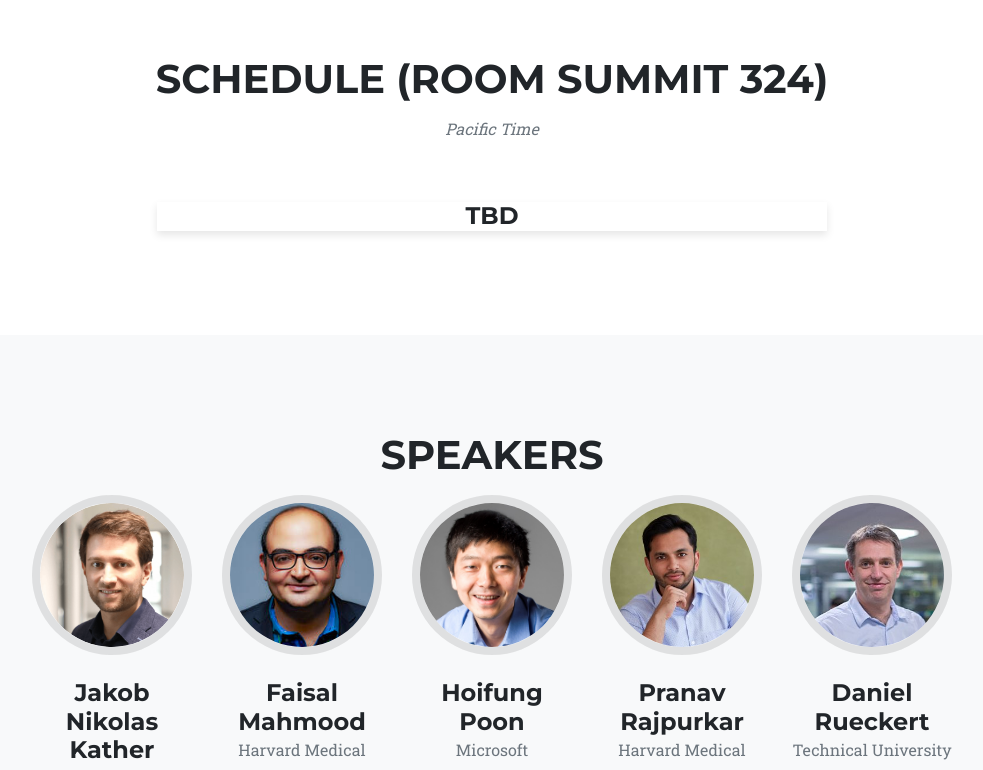
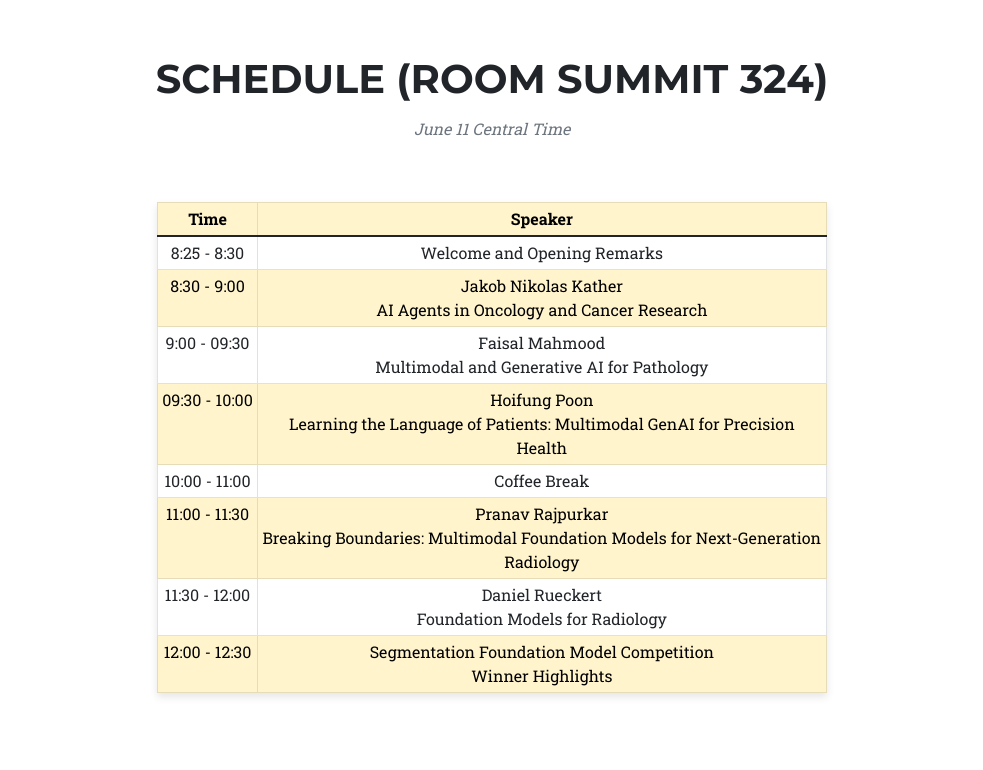
Before and after one commit to fmv-cvpr25workshop/fmv-cvpr25workshop.github.io, a plain HTML site: page index.html in a window 1280 px wide. Shown: the part 1270-2040 px from the top of the page, without its empty margins (148-1131 px from the left). Drawn offline with nearby package versions, Linux system fonts and the light colour scheme; some icons are missing.

Commit message:
update SCHEDULE

```diff
--- a/index.html
+++ b/index.html
@@ -103,71 +103,59 @@
         <div class="container">
             <div class="text-center">
                 <h2 class="section-heading text-uppercase">Schedule (Room Summit 324)</h2>
-                <h3 class="section-subheading text-muted"> Pacific Time </h3>
+                <h3 class="section-subheading text-muted"> June 11 Central Time </h3>
                 <div class="table-container">
-                    <h4>
+                    <!-- <h4>
                         TBD
-                    </h4>
-                    <!-- <table class="table table-responsive table-bordered table-hover table-sm">
+                    </h4> -->
+                    <table class="table table-responsive table-bordered table-hover table-sm">
                         <thead class="table-primary">
                             <tr>
-                                <th style="white-space: nowrap;">Time (06/17)</th>
+                                <th style="white-space: nowrap;">Time</th>
                                 <th style="word-wrap: break-word; white-space: normal;">Speaker</th>
                             </tr>
                         </thead>
                         <tbody>
                             <tr>
-                                <td style="white-space: nowrap;">8:30 - 8:40</td>
+                                <td style="white-space: nowrap;">8:25 - 8:30</td>
                                 <td style="word-wrap: break-word; white-space: normal;">Welcome and Opening Remarks</td>
                             </tr>
                             <tr  class="table-primary">
-                                <td style="white-space: nowrap;">8:40 - 9:20</td>
-                                <td style="word-wrap: break-word; white-space: normal;">Shekoofeh Azizi<br>
-                                    <a href="https://youtu.be/zoKr60f-Kws" target="_blank">Emergence of Foundation Models: Opportunities to Rethink Medical AI</a></td>
+                                <td style="white-space: nowrap;">8:30 - 9:00</td>
+                                <td style="word-wrap: break-word; white-space: normal;">Jakob Nikolas Kather<br>
+                                    AI Agents in Oncology and Cancer Research</td>
                             </tr>
                             <tr>
-                                <td style="white-space: nowrap;">9:20 - 10:00</td>
-                                <td style="word-wrap: break-word; white-space: normal;">Sharon Xiaolei Huang<br>
-                                    <a href="https://youtu.be/pn0L6C7AcAE" target="_blank">Foundation Models for Medical Image and Video Generation</a></td>
+                                <td style="white-space: nowrap;">9:00 - 09:30</td>
+                                <td style="word-wrap: break-word; white-space: normal;">Faisal Mahmood<br>
+                                    Multimodal and Generative AI for Pathology</td>
                             </tr>
                             <tr class="table-primary">
-                                <td style="white-space: nowrap;">10:00 - 10:40</td>
+                                <td style="white-space: nowrap;">09:30 - 10:00</td>
+                                <td style="word-wrap: break-word; white-space: normal;">Hoifung Poon<br>
+                                    Learning the Language of Patients: Multimodal GenAI for Precision Health</td>
+                            </tr>
+                            <tr>
+                                <td style="white-space: nowrap;">10:00 - 11:00</td>
                                 <td style="word-wrap: break-word; white-space: normal;">Coffee Break</td>
                             </tr>
+                            <tr class="table-primary">
+                                <td style="white-space: nowrap;">11:00 - 11:30</td>
+                                <td style="word-wrap: break-word; white-space: normal;">Pranav Rajpurkar<br>
+                                    Breaking Boundaries: Multimodal Foundation Models for Next-Generation Radiology</td>
+                            </tr>
                             <tr>
-                                <td style="white-space: nowrap;">10:40 - 11:20</td>
-                                <td style="word-wrap: break-word; white-space: normal;">Mu Wei<br>
-                                    <a href="https://youtu.be/nB2wSememdE" target="_blank">BiomedParse: A Biomedical Foundation Model for Image Parsing of Everything Everywhere All At Once</a></td>
+                                <td style="white-space: nowrap;">11:30 - 12:00</td>
+                                <td style="word-wrap: break-word; white-space: normal;">Daniel Rueckert<br>
+                                    Foundation Models for Radiology</td>
                             </tr>
                             <tr class="table-primary">
-                                <td style="white-space: nowrap;">11:20 - 12:00</td>
-                                <td style="word-wrap: break-word; white-space: normal;">Faisal Mahmood<br>
-                                    <a href="https://youtu.be/JENV98yh3YU" target="_blank">Multimodal and Generative AI for Pathology</a></td>
-                            </tr>
-                            <tr>
-                                <td style="white-space: nowrap;">12:00 - 13:40</td>
-                                <td style="word-wrap: break-word; white-space: normal;">Lunch Break</td>
-                            </tr>
-                            <tr class="table-primary">
-                                <td style="white-space: nowrap;">13:40 - 14:20</td>
-                                <td style="word-wrap: break-word; white-space: normal;">David Ouyang<br>
-                                    <a href="https://youtu.be/3thC0ITLtWs" target="_blank">Development to Deployment of Cardiovascular AI</a></td>
-                            </tr>
-                            <tr>
-                                <td style="white-space: nowrap;">14:20 - 15:00</td>
-                                <td style="word-wrap: break-word; white-space: normal;">Hoifung Poon<br>
-                                    <a href="https://youtu.be/CGyQxdM2KU8" target="_blank">Multimodal Generative AI: the Next Frontier in Precision Health</a></td>
-                            </tr>
-                            <tr class="table-primary">
-                                <td style="white-space: nowrap;">15:00 - 15:40</td>
-                                <td style="word-wrap: break-word; white-space: normal;">Coffee Break</td>
-                            </tr>
-                            <tr>
-                                <td style="white-space: nowrap;">15:40 - 18:00</td>
-                                <td style="word-wrap: break-word; white-space: normal;">Competition Winner Presentations</td>
+                                <td style="white-space: nowrap;">12:00 - 12:30</td>
+                                <td style="word-wrap: break-word; white-space: normal;">Segmentation Foundation Model Competition<br>
+                                    Winner Highlights</a></td>
                             </tr>
                         </tbody>
-                    </table> -->
+                    </table>
                 </div>
             </div>
         </div>
```
